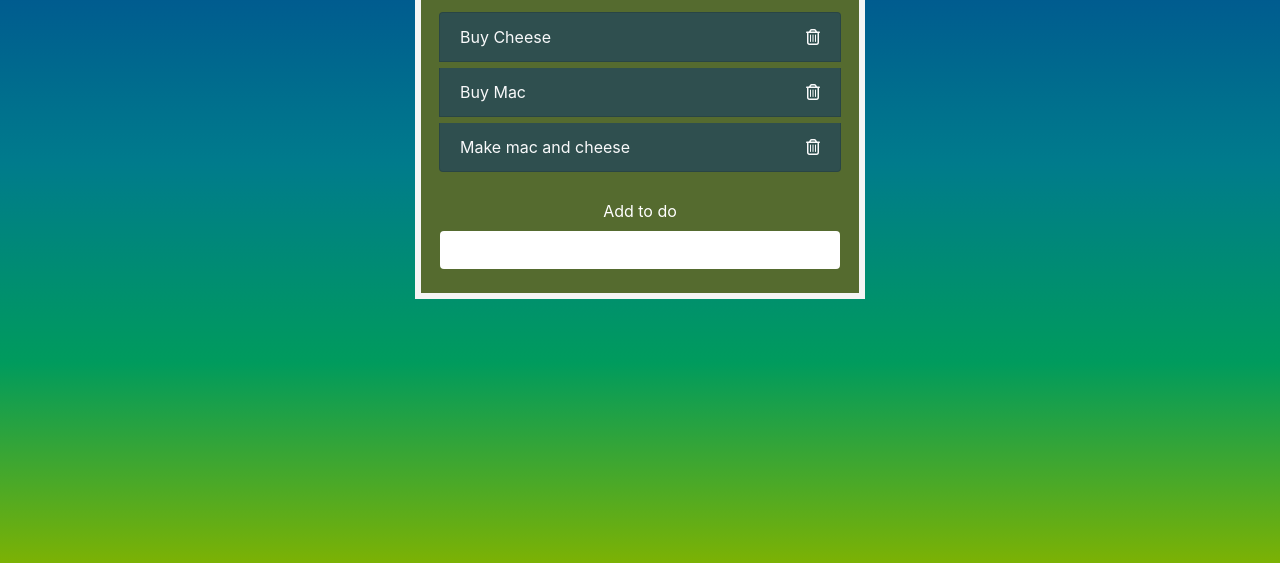
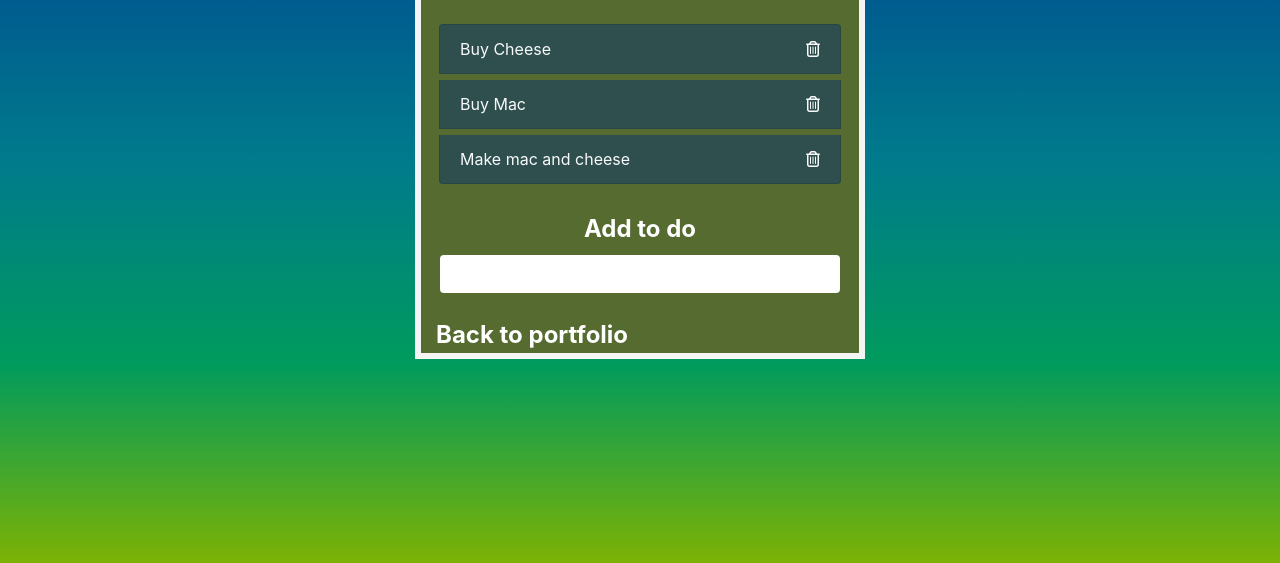
Before and after one commit to DylanBozarth/JSTodoList, a plain HTML site: page index.html in a window 1280 px wide. Shown: the part 237-800 px from the top of the page. Drawn offline with nearby package versions, Linux system fonts and the light colour scheme.

Commit message:
added link

```diff
--- a/index.html
+++ b/index.html
@@ -39,9 +39,8 @@
           <label class="text-white">Add to do </label>
           <input class="form-control m-auto" type="text" name="add" />
         </form>
-
+        <a href="https://dylanbozarth.com" class="text-center">Back to portfolio</a>
       </div>
-
 
     <script src="app.js"></script>
 </body>
--- a/styles.css
+++ b/styles.css
@@ -33,3 +33,9 @@ body{
   .container {
     background-color: darkolivegreen;
   }
+  .text-center {
+    color: white;
+    font-weight: bolder;
+    text-align: center;
+    font-size: 24px;
+  }
```
